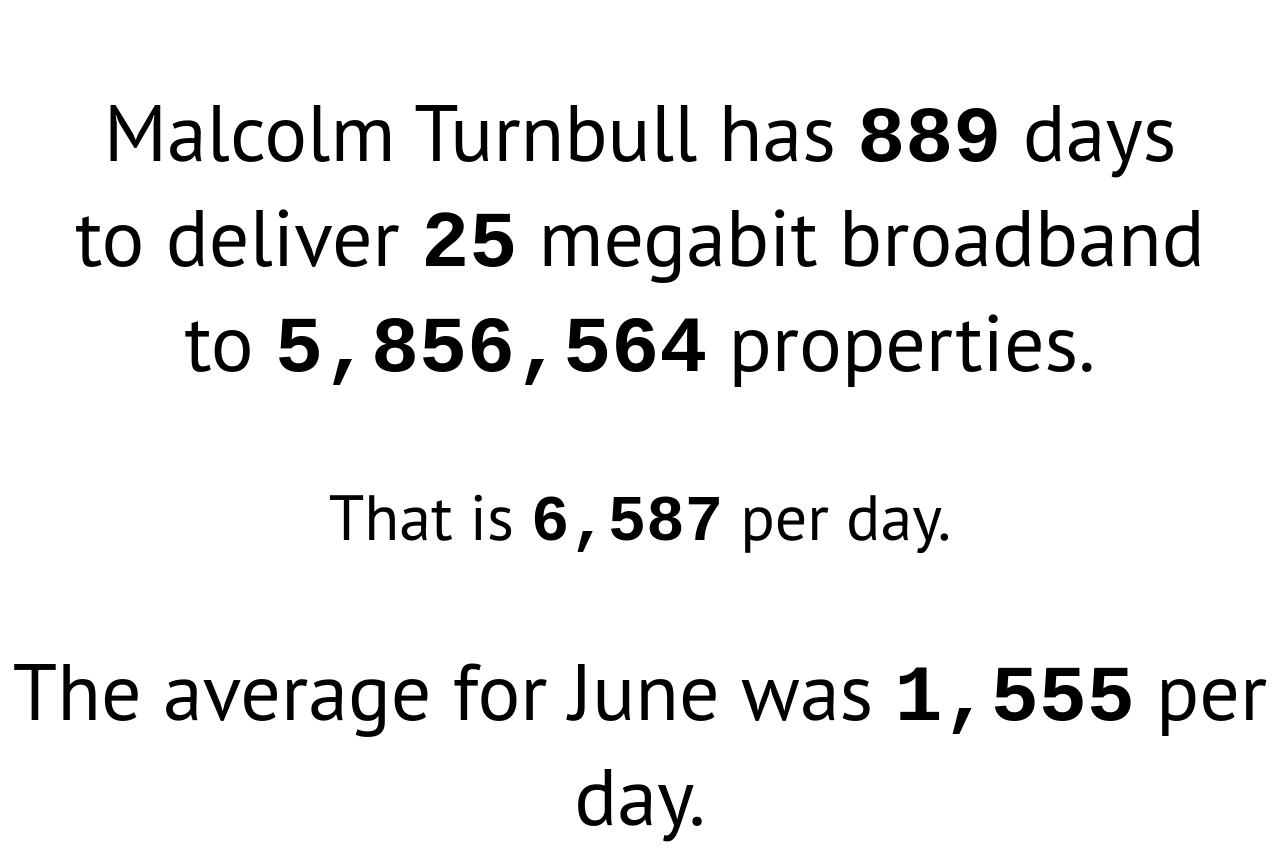
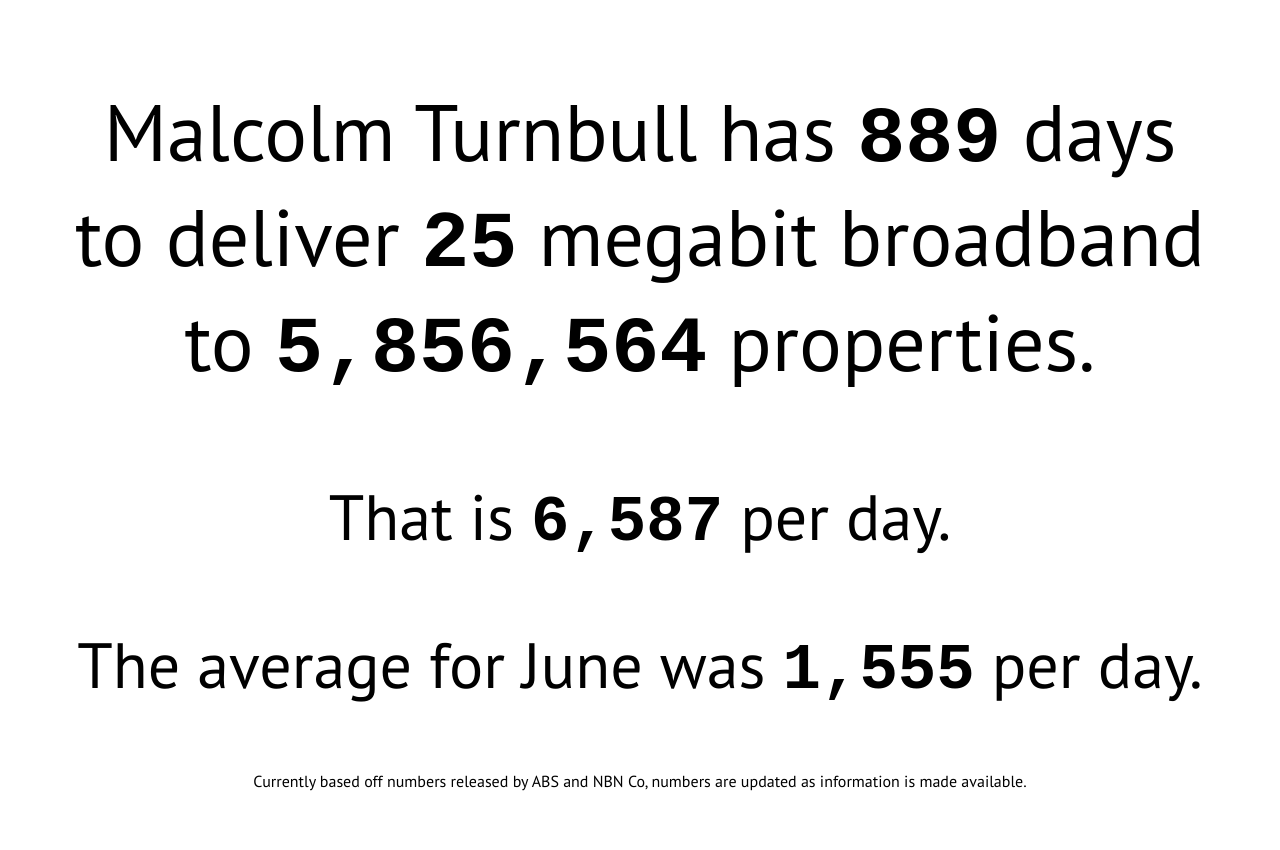
Before and after one commit to Cameron-D/NBN-Countdown, a plain HTML site: page index.html in a window 1280 px wide. Shown: the top 850 px of the page. After the commit the page ends 807 px from the top, so only its background shows below. Drawn offline with nearby package versions, Linux system fonts and the light colour scheme; a web font is replaced by a local one.

Commit message:
Make things smaller

```diff
--- a/index.html
+++ b/index.html
@@ -29,7 +29,7 @@
 		<p>Malcolm Turnbull has <span id="days" class="number"></span> days<br/>
 		to deliver <span class="number">25</span> megabit broadband<br/>to <span id="properties" class="number"></span> properties.</p>
 		<p class="smaller">That is <span id="perday" class="number"></span> per day.</p>
-		<p>The average for June was <span class="number">1,555</span> per day.</p>
+		<p class="smaller">The average for June was <span class="number">1,555</span> per day.</p>
 		<p class="tiny">Currently based off numbers released by ABS and NBN Co, numbers are updated as information is made available.</p>
 		<script src="//ajax.googleapis.com/ajax/libs/jquery/2.0.3/jquery.min.js"></script>
 		<script type="text/javascript">
```
